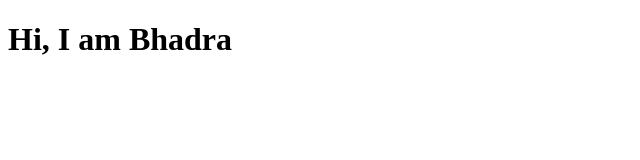
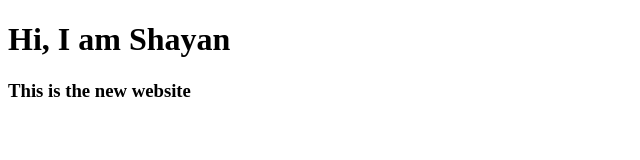
Before and after one commit to shayansaha85/BhadraWebsite, a plain HTML site: page index.html in a window 1280 px wide. Shown: the whole page, without its empty margins (0-640 px from the left). Drawn offline with Linux system fonts and the light colour scheme.

Commit message:
pushed by shayan

```diff
--- a/index.html
+++ b/index.html
@@ -7,6 +7,7 @@
     <title>Document</title>
 </head>
 <body>
-    <h1>Hi, I am Bhadra</h1>
+    <h1>Hi, I am Shayan</h1>
+    <h3>This is the new website</h3>
 </body>
 </html>
```
